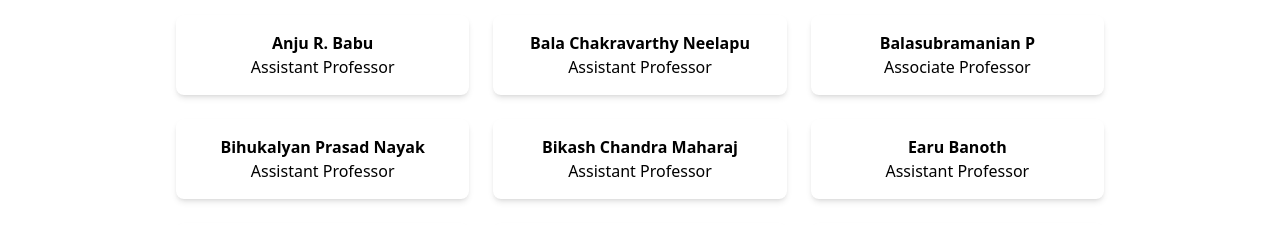
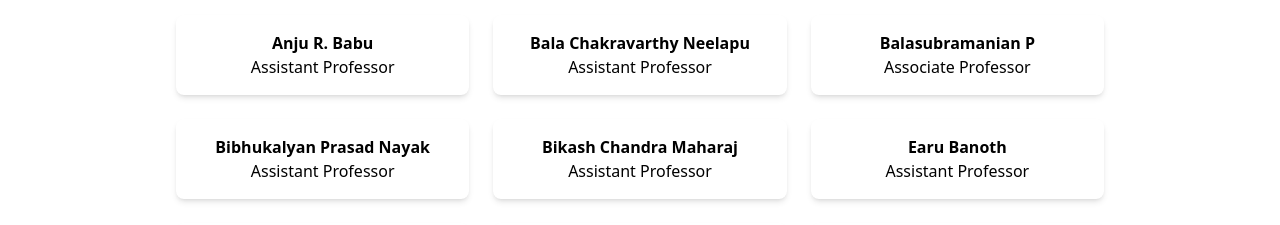
Before and after one commit to Akshay9715/Conference, a React (Vite) app: page /committee in a window 1280 px wide. Shown: the part 1140-1365 px from the top of the page. Built offline with nearby package versions, Linux system fonts and the light colour scheme.

Commit message:
professor name corrected

```diff
--- a/src/components/OrganizingCommittee.jsx
+++ b/src/components/OrganizingCommittee.jsx
@@ -120,7 +120,7 @@ const OrganizingCommittee = () => {
               ["Anju R. Babu", "Assistant Professor"],
               ["Bala Chakravarthy Neelapu", "Assistant Professor"],
               ["Balasubramanian P", "Associate Professor"],
-              ["Bihukalyan Prasad Nayak", "Assistant Professor"],
+              ["Bibhukalyan Prasad Nayak", "Assistant Professor"],
               ["Bikash Chandra Maharaj", "Assistant Professor"],
               ["Earu Banoth", "Assistant Professor"],
               ["Kasturi Dutta", "Associate Professor"],
```
